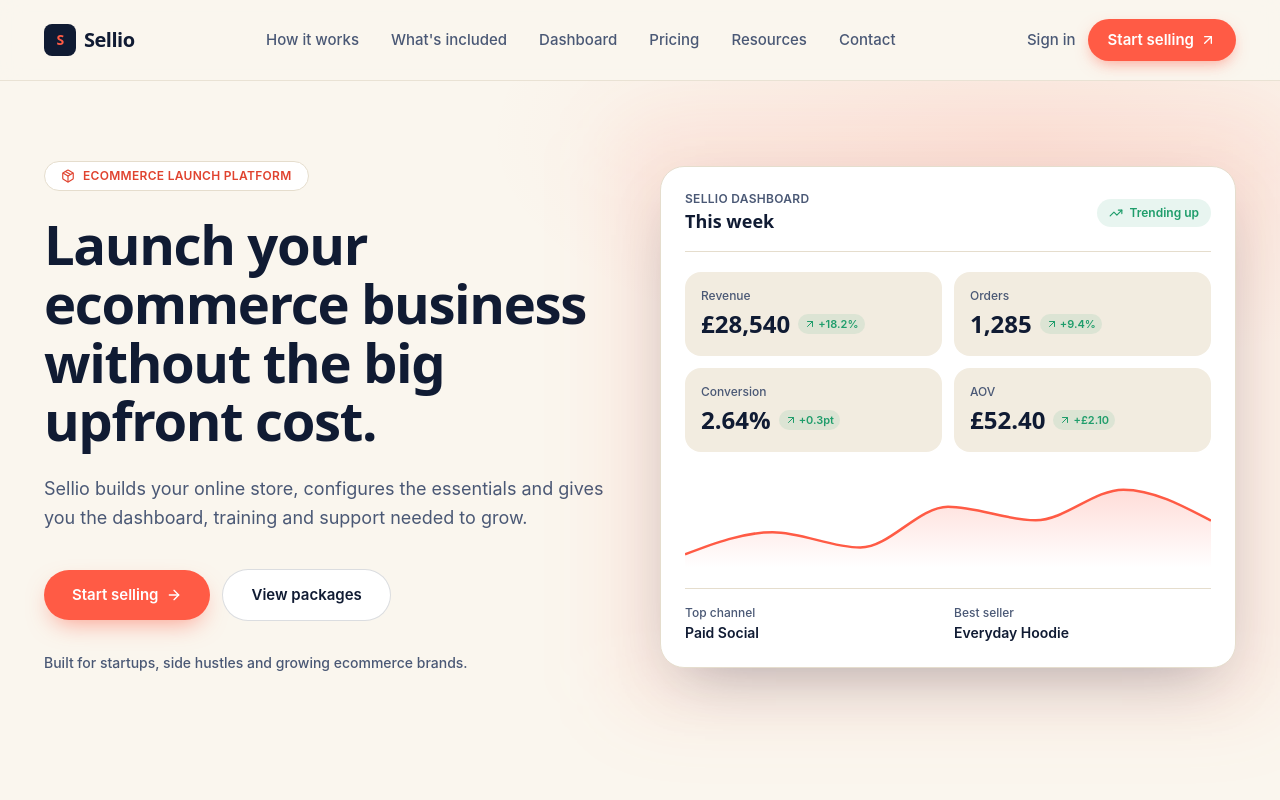
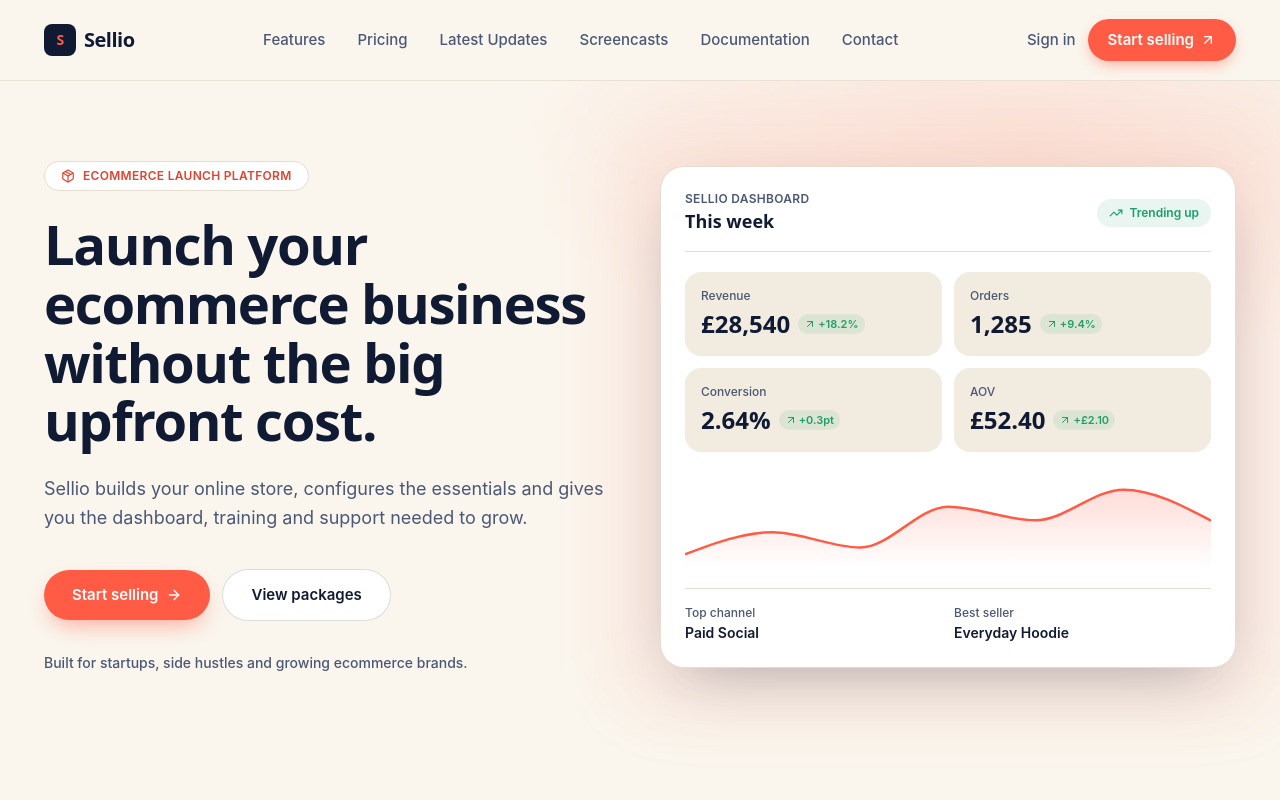
Before and after one commit to SurajRajput617/sellio, a Next.js app: page / in a window 1280 px wide. Shown: the top 800 px of the page. Built offline with nearby package versions, Linux system fonts and the light colour scheme.

Commit message:
Update navbar

```diff
--- a/src/components/Navbar.tsx
+++ b/src/components/Navbar.tsx
@@ -5,11 +5,11 @@
 import { Menu, X, ArrowUpRight } from "lucide-react";
 
 const links = [
-  { label: "How it works", href: "#how-it-works" },
-  { label: "What's included", href: "#everything" },
-  { label: "Dashboard", href: "#dashboard" },
+  { label: "Features", href: "#how-it-works" },
   { label: "Pricing", href: "#pricing" },
-  { label: "Resources", href: "#support" },
+  { label: "Latest Updates", href: "#everything" },
+  { label: "Screencasts", href: "#dashboard" },
+  { label: "Documentation", href: "#support" },
   { label: "Contact", href: "#" },
 ];
 
@@ -19,17 +19,21 @@
   return (
     <header className="sticky top-0 z-50 border-b border-border/80 bg-paper/85 backdrop-blur-md">
       <div className="container-xl flex h-16 items-center justify-between md:h-20">
-        <Link href="/" className="flex items-center gap-2 font-display text-xl font-bold tracking-tight text-navy">
+        <Link
+          href="/"
+          className="flex items-center gap-2 font-display text-xl font-bold tracking-tight text-navy"
+        >
           <span className="flex h-8 w-8 items-center justify-center rounded-lg bg-navy text-coral">
             <span className="font-display text-sm font-bold">S</span>
           </span>
           Sellio
         </Link>
 
+        {/* Desktop Navigation */}
         <nav className="hidden items-center gap-8 md:flex">
           {links.map((link) => (
             <a
-              key={link.href}
+              key={link.label}
               href={link.href}
               className="text-[15px] font-medium text-navy-mute transition-colors hover:text-navy"
             >
@@ -38,10 +42,15 @@
           ))}
         </nav>
 
+        {/* Desktop Actions */}
         <div className="hidden items-center gap-3 md:flex">
-          <a href="#pricing" className="text-[15px] font-medium text-navy-mute transition-colors hover:text-navy">
+          <a
+            href="#pricing"
+            className="text-[15px] font-medium text-navy-mute transition-colors hover:text-navy"
+          >
             Sign in
           </a>
+
           <a
             href="#pricing"
             className="inline-flex items-center gap-1.5 rounded-full bg-coral px-5 py-2.5 text-[15px] font-semibold text-white shadow-[0_6px_16px_-4px_rgba(255,91,69,0.55)] transition-transform hover:-translate-y-0.5 hover:bg-coral-dark"
@@ -51,6 +60,7 @@
           </a>
         </div>
 
+        {/* Mobile Menu Button */}
         <button
           type="button"
           onClick={() => setOpen((v) => !v)}
@@ -58,16 +68,21 @@
           aria-label="Toggle menu"
           aria-expanded={open}
         >
-          {open ? <X className="h-5 w-5" /> : <Menu className="h-5 w-5" />}
+          {open ? (
+            <X className="h-5 w-5" />
+          ) : (
+            <Menu className="h-5 w-5" />
+          )}
         </button>
       </div>
 
+      {/* Mobile Navigation */}
       {open && (
         <div className="border-t border-border bg-paper md:hidden">
           <nav className="container-xl flex flex-col gap-1 py-4">
             {links.map((link) => (
               <a
-                key={link.href}
+                key={link.label}
                 href={link.href}
                 onClick={() => setOpen(false)}
                 className="rounded-lg px-3 py-3 text-[15px] font-medium text-navy-mute hover:bg-paper-dim hover:text-navy"
@@ -75,6 +90,7 @@
                 {link.label}
               </a>
             ))}
+
             <div className="mt-2 flex flex-col gap-2 border-t border-border pt-4">
               <a
                 href="#pricing"
@@ -83,6 +99,7 @@
               >
                 Sign in
               </a>
+
               <a
                 href="#pricing"
                 onClick={() => setOpen(false)}
--- a/src/components/Support.tsx
+++ b/src/components/Support.tsx
@@ -8,7 +8,7 @@
     <section id="support" className="border-t border-border bg-paper-dim py-20 md:py-28">
       <div className="container-xl">
         <div className="max-w-2xl">
-          <p className="text-xs font-semibold uppercase tracking-wide text-coral-dark">Resources</p>
+          <p className="text-xs font-semibold uppercase tracking-wide text-coral-dark">Documentation</p>
           <h2 className="mt-3 font-display text-3xl font-bold tracking-tight text-navy sm:text-4xl">
             You&apos;re not left figuring it out alone.
           </h2>
```
